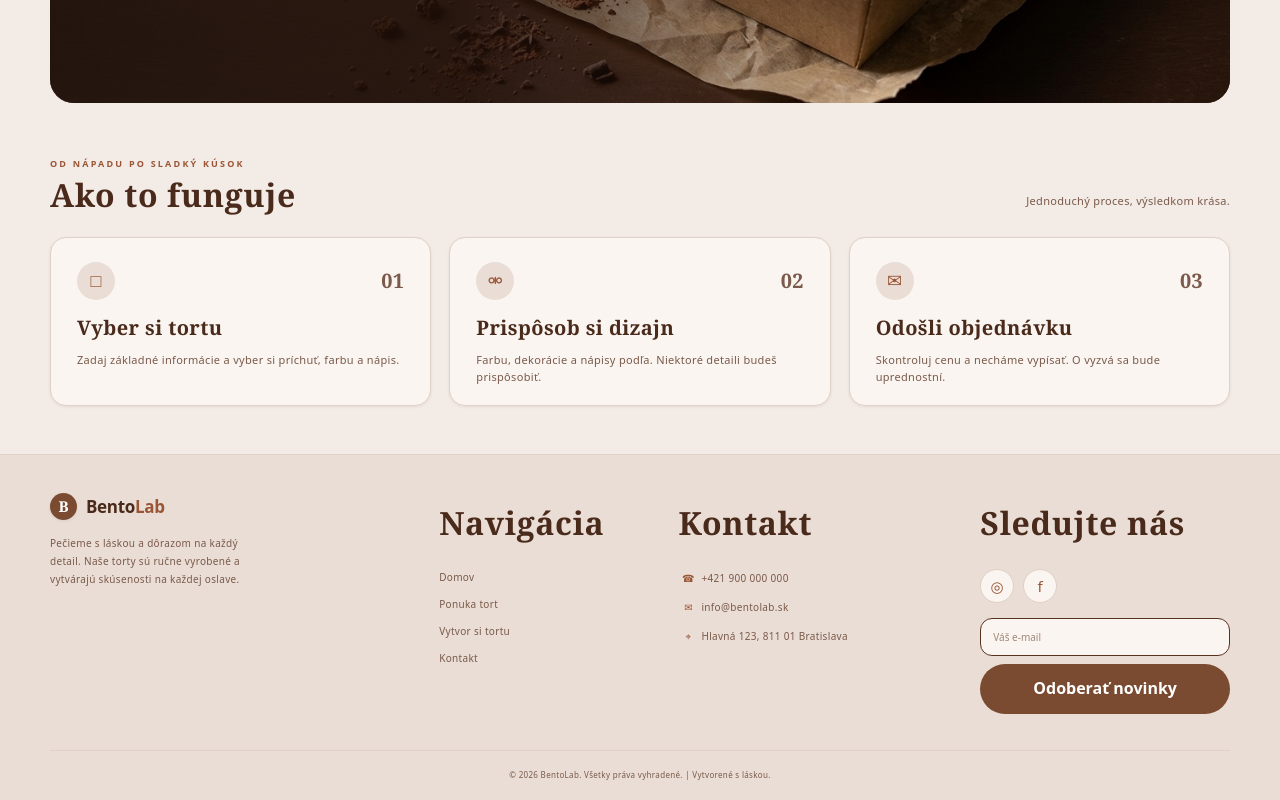
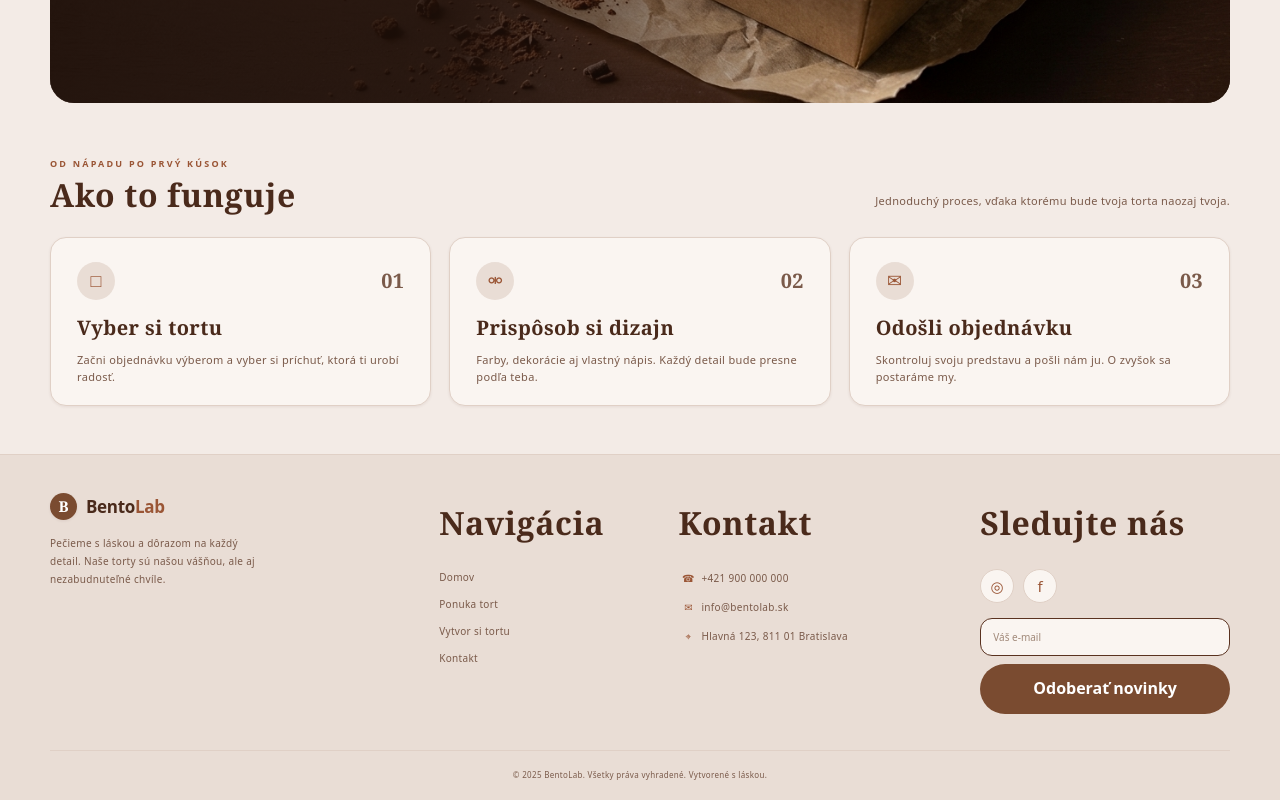
Before and after one commit to khainatska/cukr-re-BentoLab-, a plain HTML site: page index.html in a window 1280 px wide. Shown: the part 547-1347 px from the top of the page. Drawn offline with Linux system fonts and the light colour scheme.

Commit message:
Oprava 2 "Ako to funguje" a pätičku na úvodnej stránke.

```diff
--- a/index.html
+++ b/index.html
@@ -68,10 +68,10 @@
     <section class="how-it-works" aria-labelledby="how-title">
       <div class="section-heading">
         <div>
-          <p class="eyebrow">OD NÁPADU PO SLADKÝ KÚSOK</p>
+          <p class="eyebrow">OD NÁPADU PO PRVÝ KÚSOK</p>
           <h2 id="how-title">Ako to funguje</h2>
         </div>
-        <p>Jednoduchý proces, výsledkom krása.</p>
+        <p>Jednoduchý proces, vďaka ktorému bude tvoja torta naozaj tvoja.</p>
       </div>
 
       <div class="steps-grid">
@@ -81,7 +81,7 @@
             <span class="step-number">01</span>
           </div>
           <h3>Vyber si tortu</h3>
-          <p>Zadaj základné informácie a vyber si príchuť, farbu a nápis.</p>
+          <p>Začni objednávku výberom a vyber si príchuť, ktorá ti urobí radosť.</p>
         </article>
 
         <article class="step-card">
@@ -90,7 +90,7 @@
             <span class="step-number">02</span>
           </div>
           <h3>Prispôsob si dizajn</h3>
-          <p>Farbu, dekorácie a nápisy podľa. Niektoré detaili budeš prispôsobiť.</p>
+          <p>Farby, dekorácie aj vlastný nápis. Každý detail bude presne podľa teba.</p>
         </article>
 
         <article class="step-card">
@@ -99,7 +99,7 @@
             <span class="step-number">03</span>
           </div>
           <h3>Odošli objednávku</h3>
-          <p>Skontroluj cenu a necháme vypísať. O vyzvá sa bude uprednostní.</p>
+          <p>Skontroluj svoju predstavu a pošli nám ju. O zvyšok sa postaráme my.</p>
         </article>
       </div>
     </section>
@@ -113,8 +113,8 @@
           <span class="brand-name"><span>Bento</span><span class="brand-accent">Lab</span></span>
         </a>
         <p>
-          Pečieme s láskou a dôrazom na každý detail. Naše torty sú ručne
-          vyrobené a vytvárajú skúsenosti na každej oslave.
+          Pečieme s láskou a dôrazom na každý detail. Naše torty sú našou vášňou,
+          ale aj nezabudnuteľné chvíle.
         </p>
       </div>
 
@@ -146,7 +146,7 @@
         </form>
       </div>
     </div>
-    <p class="copyright">© 2026 BentoLab. Všetky práva vyhradené. | Vytvorené s láskou.</p>
+    <p class="copyright">© 2025 BentoLab. Všetky práva vyhradené. Vytvorené s láskou.</p>
   </footer>
 
   <script src="script.js"></script>
```
